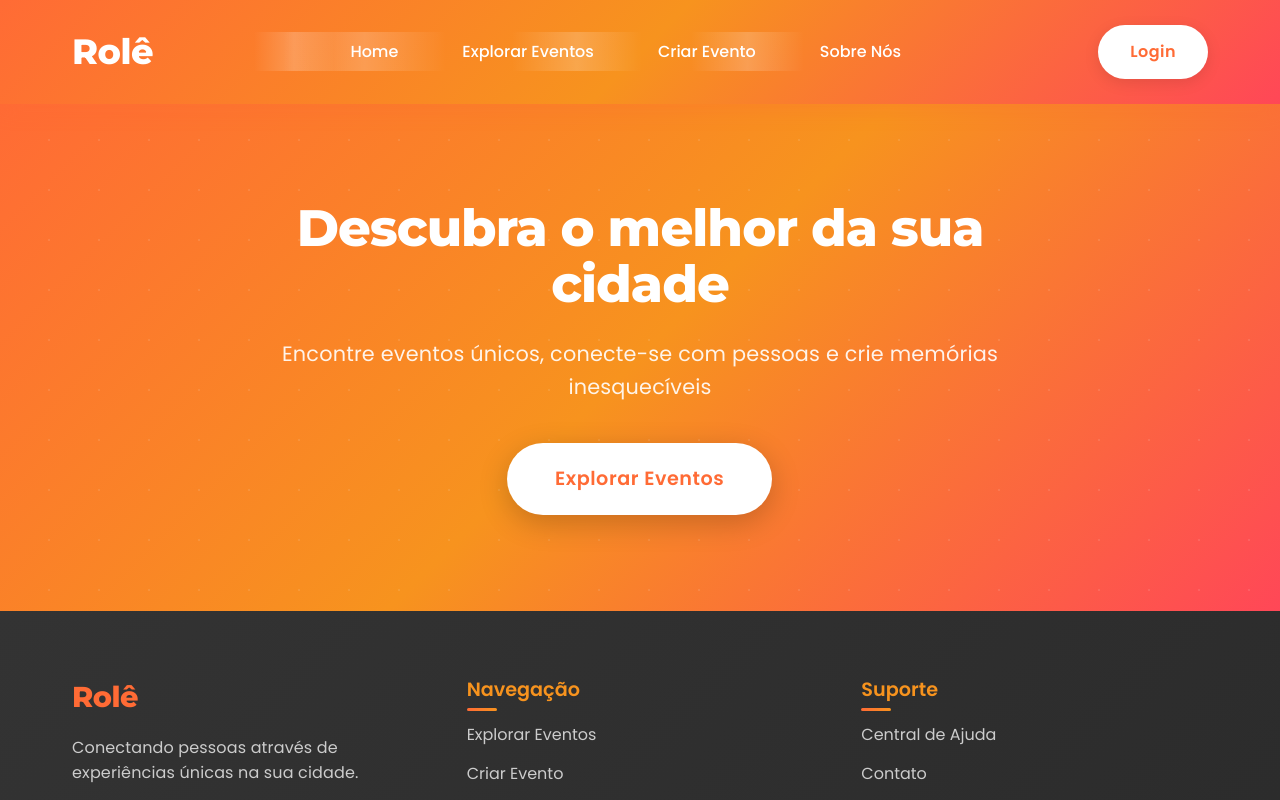
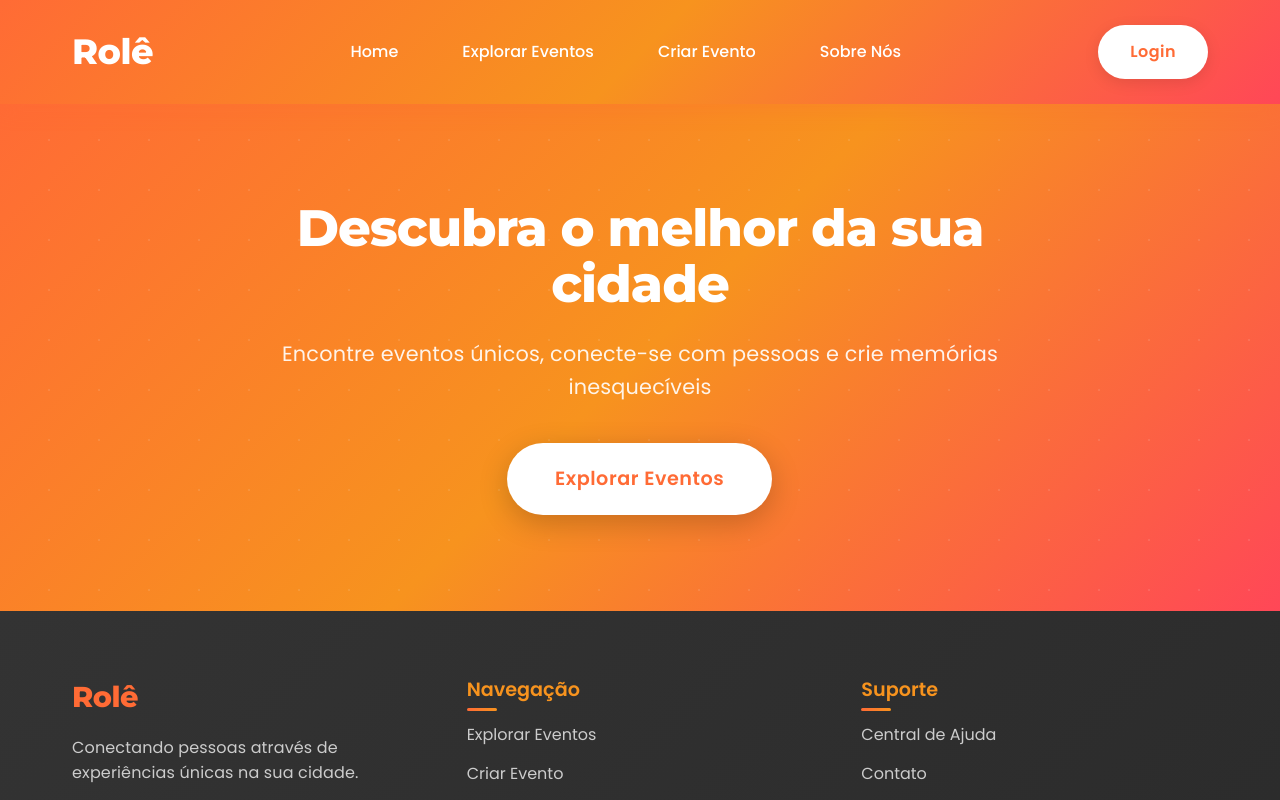
Before and after one commit to saulosw/role-project, a React (Vite) app in the folder frontend/: page / in a window 1280 px wide. Shown: the top 800 px of the page. Built offline with nearby package versions, Linux system fonts and the light colour scheme.

Commit message:
fix: header navigation click detection

```diff
--- a/frontend/src/components/Header/styles.ts
+++ b/frontend/src/components/Header/styles.ts
@@ -100,23 +100,9 @@ export const NavLink = styled('a')(({ theme }) => ({
   borderRadius: '25px',
   transition: 'all 0.3s ease',
   position: 'relative',
-  overflow: 'hidden',
-  '&::before': {
-    content: '""',
-    position: 'absolute',
-    top: 0,
-    left: '-100%',
-    width: '100%',
-    height: '100%',
-    background: 'linear-gradient(90deg, transparent, rgba(255, 255, 255, 0.2), transparent)',
-    transition: 'left 0.5s ease',
-  },
+  display: 'inline-block',
   '&:hover': {
     background: 'rgba(255, 255, 255, 0.2)',
-    transform: 'translateY(-2px)',
-    '&::before': {
-      left: '100%',
-    },
   },
   [theme.breakpoints.down('md')]: {
     display: 'block',
```
